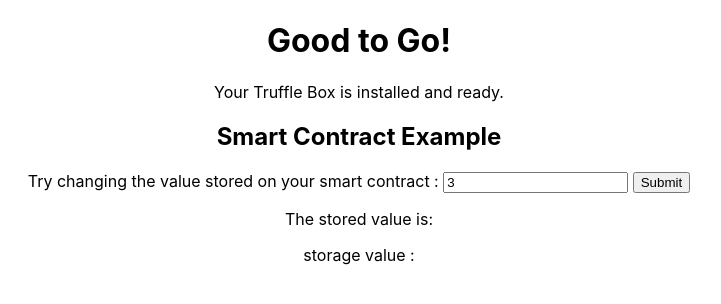
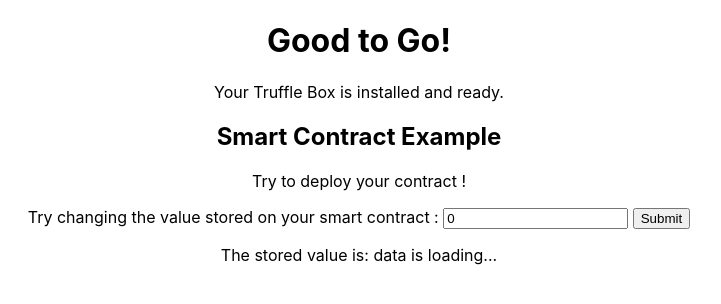
Before and after one commit to Makariudo/TruffleBox_CRA_Redux, a React (Create React App) app: page / in a window 1280 px wide. Shown: the top 304 px of the page, without its empty margins (281-1002 px from the left). Built offline with nearby package versions, Linux system fonts and the light colour scheme.

Commit message:
with redux hooks exemple ok, to fix ENS warning

```diff
--- a/src/components/AppHooks.js
+++ b/src/components/AppHooks.js
@@ -1,18 +1,20 @@
 import React, { useEffect, useCallback } from "react";
 import { useSelector, useDispatch } from "react-redux";
+import {NEW_INSTANCE} from "../actions/types";
 import {newInstance, changeField,submitValue} from "../actions/contract";
 import  contract  from "../reducers/contract";
 import "./App.css";
 
 const App = () => {
-const inputValue = useSelector(store => {
-  console.log("store", store)
-  return store.contract.inputValue}
+const dispatch = useDispatch();
+const store = useSelector(store => {
+  return store.contract}
   );
-const storageValue = useSelector(contract => contract.storageValue);
-console.log("inputvalue", inputValue)
-/* const fetchContract = useCallback(()=> {
-  newInstance()
+
+const { contract, storageValue, inputValue, isLoading } = store;
+
+const fetchContract = useCallback(()=> {
+  dispatch(newInstance())
 },[newInstance])
 
 useEffect(() => {
@@ -22,8 +24,8 @@
     }
 }, [contract, fetchContract])
 
-const handleChange = event => changeField(event.target.value, event.target.name);
-const handleSubmit = event => submitValue(); */
+const handleChange = event => dispatch(changeField(event.target.value, event.target.name));
+const handleSubmit = event => dispatch(submitValue());
 
     return (
       <div className="App">
@@ -31,13 +33,12 @@
         <p>Your Truffle Box is installed and ready.</p>
         <h2>Smart Contract Example</h2>
         <p>
-          {/*contract ? "Your contracts compiled and migrated successfully" : "Try to deploy your contract !"*/ }
+          {contract ? "Your contracts compiled and migrated successfully" : "Try to deploy your contract !"}
         </p>
         <p>
-          Try changing the value stored on your smart contract : <input type="number" name="inputValue" value={inputValue}></input> <button type="button">Submit</button>
+          Try changing the value stored on your smart contract : <input type="number" name="inputValue" value={inputValue} onChange={handleChange}></input> <button type="button" onClick={handleSubmit}>Submit</button>
         </p>
-        <div>The stored value is: {/*isLoading ? "data is loading..." : storageValue*/}</div>
-        <p>storage value : {storageValue}</p>
+        <div>The stored value is: {isLoading ? "data is loading..." : storageValue}</div>
       </div>
     );
   }
--- a/src/contracts/Migrations.json
+++ b/src/contracts/Migrations.json
@@ -897,12 +897,12 @@
     "1337": {
       "events": {},
       "links": {},
-      "address": "0x7e192CE53CB452cEBE8458e968140bFd6Af9ad16",
-      "transactionHash": "0xd03897dde32d75b6f2811dfbf61bc8b1ff2a074425d53b6a6fc8161e300a1578"
+      "address": "0x9b268Cd823E46be00cf0C09370F8746bc0167Fe9",
+      "transactionHash": "0x5431eea464e9609c5e757bff9ac47394f81cb9004951cff943b1653d87a28ec5"
     }
   },
   "schemaVersion": "3.3.4",
-  "updatedAt": "2021-03-10T12:28:37.640Z",
+  "updatedAt": "2021-03-19T21:32:49.893Z",
   "networkType": "ethereum",
   "devdoc": {
     "kind": "dev",
--- a/src/contracts/SimpleStorage.json
+++ b/src/contracts/SimpleStorage.json
@@ -595,12 +595,12 @@
     "1337": {
       "events": {},
       "links": {},
-      "address": "0x23F424d962790Fb10e6470696f83f47A0FdcdD0E",
-      "transactionHash": "0xb1821f8bd612d7ed0f7ee1720fbb02b45bc95de9ff17d3973e7c9859b2064a34"
+      "address": "0xe25D48A27BFDec4DcDcA67D55aa4120cBe8DB011",
+      "transactionHash": "0x90bb10fb22bf55ade25c4049d13793404a5ca235f95dc2421f6a977c87637033"
     }
   },
   "schemaVersion": "3.3.4",
-  "updatedAt": "2021-03-10T12:28:37.638Z",
+  "updatedAt": "2021-03-19T21:32:49.890Z",
   "networkType": "ethereum",
   "devdoc": {
     "kind": "dev",
--- a/src/reducers/contract.js
+++ b/src/reducers/contract.js
@@ -1,11 +1,11 @@
 import { NEW_INSTANCE, SEED_INSTANCE, CHANGE_FIELD, SUBMIT_VALUE, SEED_VALUE_RECEIPT } from '../actions/types';
 
 export const initialState = {
-  web3: {},
-  accounts: [],
-  contract: {},
+  web3: null,
+  accounts: null,
+  contract: null,
   storageValue: 0,
-  inputValue: 3,
+  inputValue: 0,
   isLoading: false,
 };
 
```
Also changed, not shown: truffle-config.js (+5 -2 lines).
